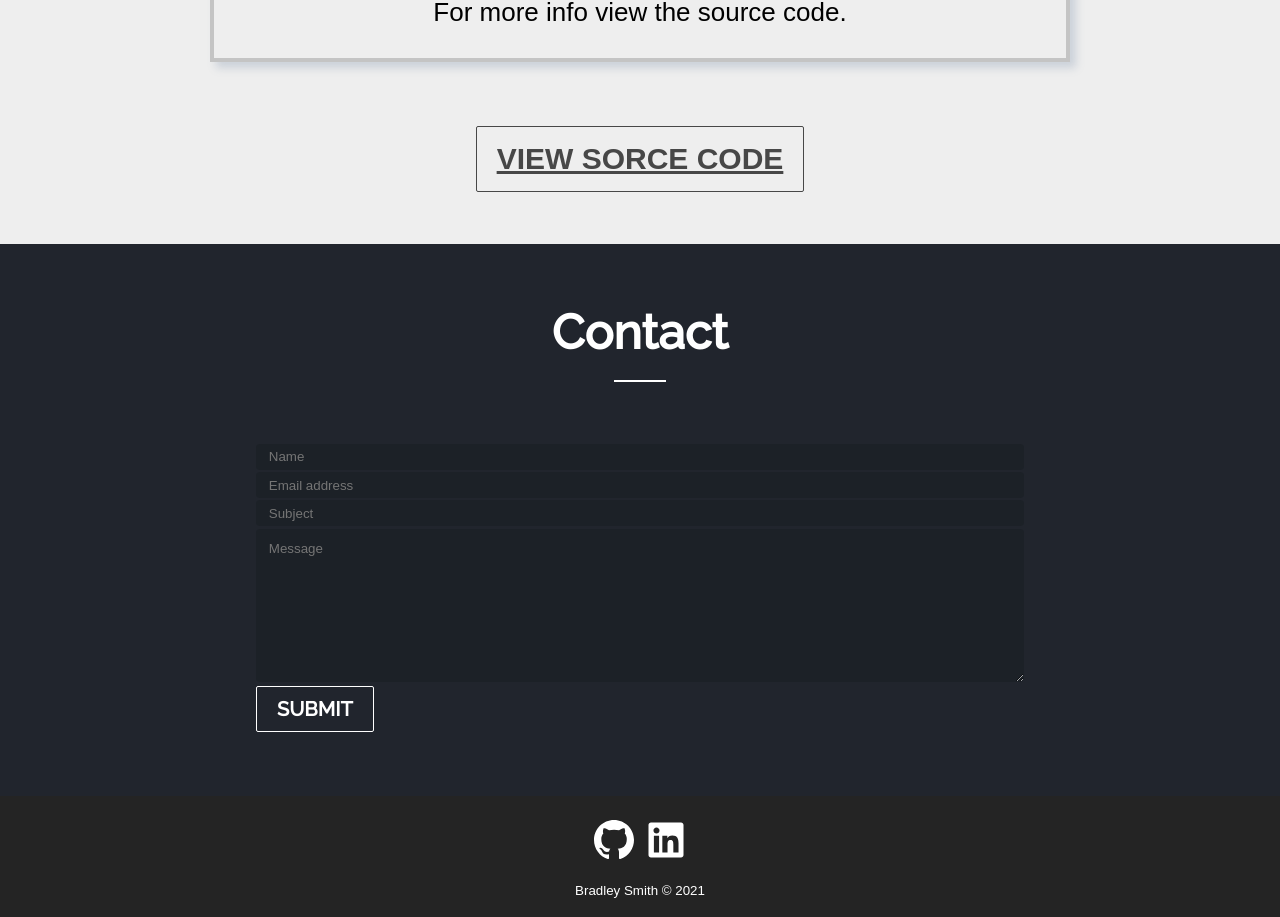
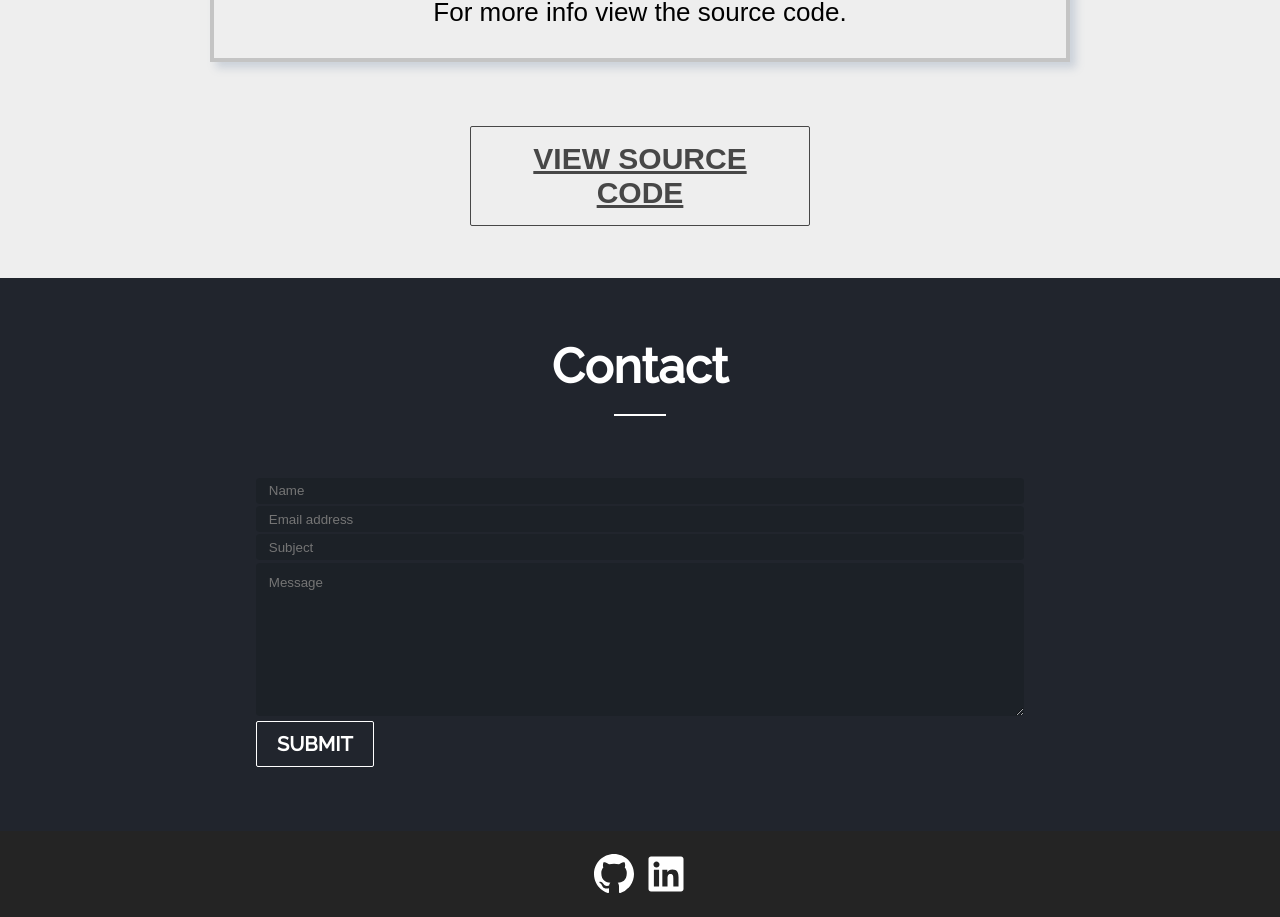
Before and after one commit to brsm019/Website-Portfolio, a React (Create React App) app: page /budget-calculator in a window 1280 px wide. Shown: the part 1399-2316 px from the top of the page. Built offline with nearby package versions, Linux system fonts and the light colour scheme.

Commit message:
errors resolved

```diff
--- a/src/components/About.js
+++ b/src/components/About.js
@@ -45,7 +45,7 @@ function About() {
                   mindset, working in agile teams and being part of something
                   bigger, where the societal impact is exponential are the
                   founding reasons of joining the industry and I am extremely
-                  excited as to what the future of tech holds.{" "}
+                  excited as to what the future of tech holds.
                 </p>
               </div>
             </div>
--- a/src/components/pages/BudgetCalculator.js
+++ b/src/components/pages/BudgetCalculator.js
@@ -19,7 +19,7 @@ function BudgetCalculator() {
             video="/videos/budget-calculator-video.mov"
             alt="budget calculator"
             description="This is a full-stack project that acts a a budget calculator. The user can add and delete both income and expenditure and it will automatically update the total amount, built with React using useReducer hook and API context, the data persists with the use of a PostgreSQL database. For more info view the source code."
-            text="VIEW SORCE CODE"
+            text="VIEW SOURCE CODE"
             link="https://github.com/brsm019/React-Budget-Calculator-Frontend"
           />
         </section>
--- a/src/components/pages/FactsGame.js
+++ b/src/components/pages/FactsGame.js
@@ -21,7 +21,7 @@ function FactsGame() {
           A fullstack project to build the Facts! game and host it on a gaming platform where you enter a fact and lie then go against your teammates and see who knows most about everyone! The frontend was created with React, Storybook, MaterialUi, websockets. While the backend was built with AWS cognito, DynamoDB, node.js and websockets.
 
           For more information on tech stack click the link below."
-          text="VIEW SORCE CODE"
+          text="VIEW SOURCE CODE"
           link="https://github.com/brsm019/Final-Project-Frontend"
         />
       </section>
--- a/src/components/pages/MatchSoc.js
+++ b/src/components/pages/MatchSoc.js
@@ -16,7 +16,7 @@ function MatchSoc() {
         video="/videos/match-soc-video.mov"
         alt="Match SoC"
         description="The app consists of a frontend written in React and a backend written in Node.js, Express and PostgreSQL. The aim was to improve the relationship between bootcampers and mentors by guaging how closely linked the two parties are. The application does this by comparing both parties based on their industry and interests."
-        text="VIEW SORCE CODE"
+        text="VIEW SOURCE CODE"
         link="https://github.com/brsm019/bootcamper-mentor-matcher"
       />
     </div>
--- a/src/components/pages/Netflix.js
+++ b/src/components/pages/Netflix.js
@@ -17,7 +17,7 @@ function Netflix() {
         video="/videos/netflix-video.mov"
         alt="Netflix"
         description="This is a frontend application that was used to test my knowledge of React, fetching from an API (TMDB) and also my CSS skills. For this project I used axios to create an instance and have all fetch requests in a file of their own for a separation of concerns. I then used React to display the information on the page and styled with CSS using flexbox. Click the link below for more info."
-        text="VIEW SORCE CODE"
+        text="VIEW SOURCE CODE"
         link="https://github.com/brsm019/react-netflix"
       />
     </div>
--- a/src/components/pages/Tiktaktoe.js
+++ b/src/components/pages/Tiktaktoe.js
@@ -16,7 +16,7 @@ function Tiktaktoe() {
         video="/videos/tiktaktoe-video.mov"
         alt="Noughts&Crosses"
         description="My first React application written after learning the basics of React. The application uses an Object Oriented approach seen by the components being separated into their individual components, such as the board, game, sqaures and winner. Once the game logic was created it was styled using CSS. View the GitHub repo by following the link below."
-        text="VIEW SORCE CODE"
+        text="VIEW SOURCE CODE"
         link="https://github.com/brsm019/react-tik-tak-toe"
       />
     </div>
--- a/src/components/pages/Todolist.js
+++ b/src/components/pages/Todolist.js
@@ -16,7 +16,7 @@ function Todolist() {
         video="/videos/ToDoList-video.mov"
         alt="Todolist"
         description="One of my first react projects. The list functionality allows to add to the list, apply strike-throughs, remove individual items and delete all items. The majority of state logic was at the highest level separating concerns and extensive use of spread a slice operators. To view the GitHub repo, follow the link below."
-        text="VIEW SORCE CODE"
+        text="VIEW SOURCE CODE"
         link="https://github.com/brsm019/React-to-do-list"
       />
     </div>
```
